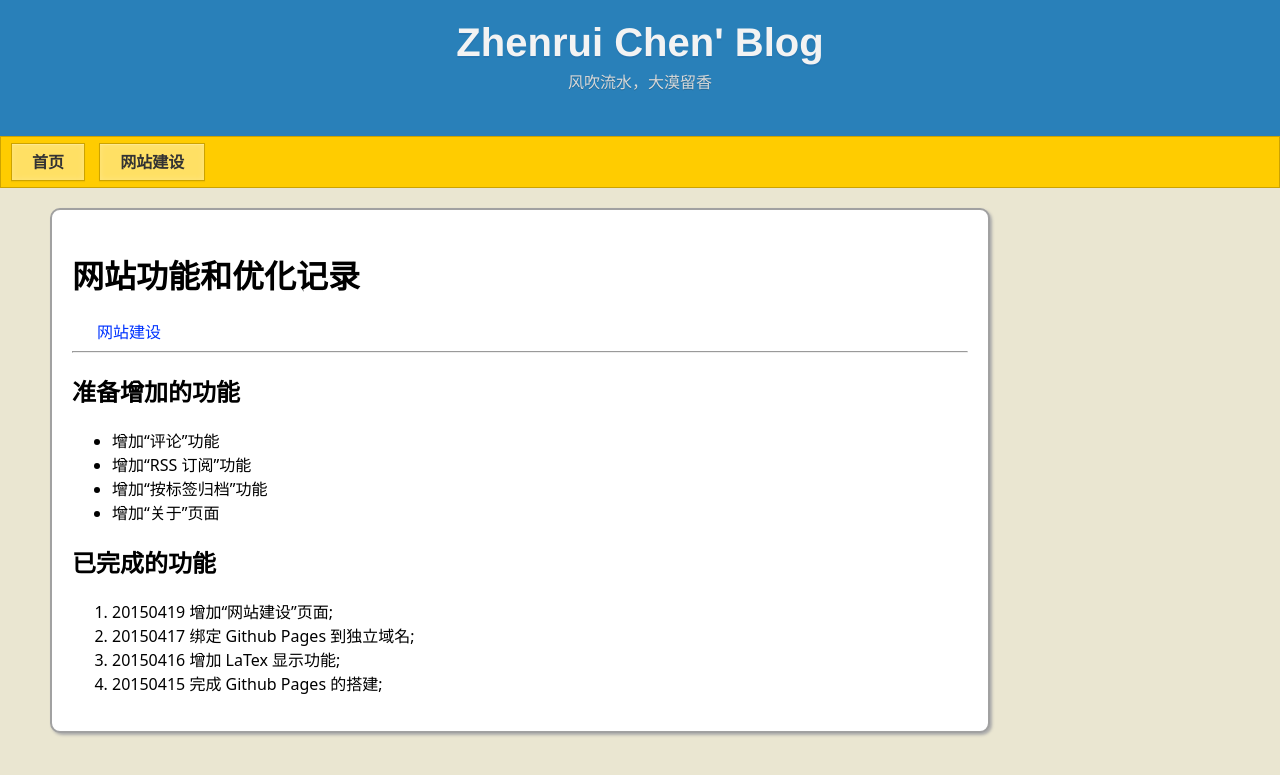
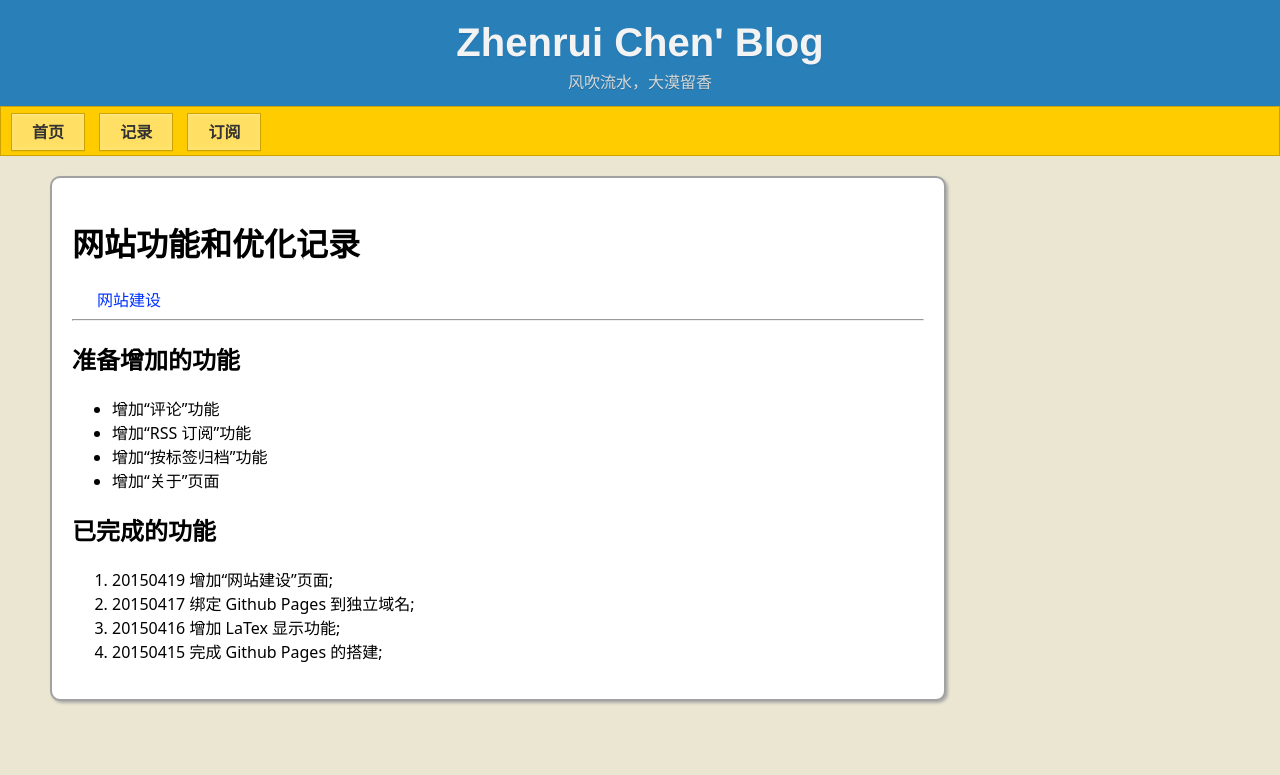
Before and after one commit to ZhenruiChen/ZhenruiChen.github.io, a Jekyll site: the page built from update.md, in a window 1280 px wide. Shown: the top 775 px of the page. Built offline with Jekyll 4.4.1, drawn with Linux system fonts in a browser that asks for light colours.

Commit message:
Update the xml file. Add the link for RSS feed.

```diff
--- a/_config.yml
+++ b/_config.yml
@@ -11,7 +11,8 @@ paginate:       10
 paginate_path:  "page:num"
 
 homepage:       首页
-website:        网站建设
-aboutme:        关于
+update:         记录
+feed:           订阅
+about:          关于
 
 excerpt_separator:  ""
--- a/_layouts/default.html
+++ b/_layouts/default.html
@@ -15,7 +15,8 @@
   <div class="banner">
     <span id="logo"><span class="octicon octicon-mark-github"></span></span>
     <a href="{{ site.baseurl }}/index.html" class="button"><span class="topbutton"> {{ site.homepage }} </span></a>
-    <a href="{{ site.baseurl }}/website.html" class="button"><span class="topbutton"> {{ site.website }} </span></a>
+    <a href="{{ site.baseurl }}/update.html" class="button"><span class="topbutton"> {{ site.update }} </span></a>
+    <a href="{{ site.baseurl }}/feed.xml" target="_blank" class="button"><span class="topbutton"> {{ site.feed }} </span></a>
   </div>
 
   <div class="wrapper">
--- a/css/default.css
+++ b/css/default.css
@@ -1,10 +1,10 @@
-/* border box
+/* border box */
 * {
   -webkit-box-sizing: border-box;
      -moz-box-sizing: border-box;
           box-sizing: border-box;
 }
-*/
+
 
 body {
   margin: 0;
--- a/feed.xml
+++ b/feed.xml
@@ -7,7 +7,7 @@
     <description>{% if site.description %}{{ site.description | xml_escape }}{% endif %}</description>
     <link>{{ site.url }}</link>
     <atom:link href="{{ site.url }}/feed.xml" rel="self" type="application/rss+xml" />
-    {% for post in site.posts limit:1 %}
+    {% for post in site.posts limit:10 %}
       <item>
         <title>{{ post.title | xml_escape }}</title>
         <description>{{ post.content | xml_escape }}</description>
```
Also changed, not shown: update.md (renamed from website.md).
